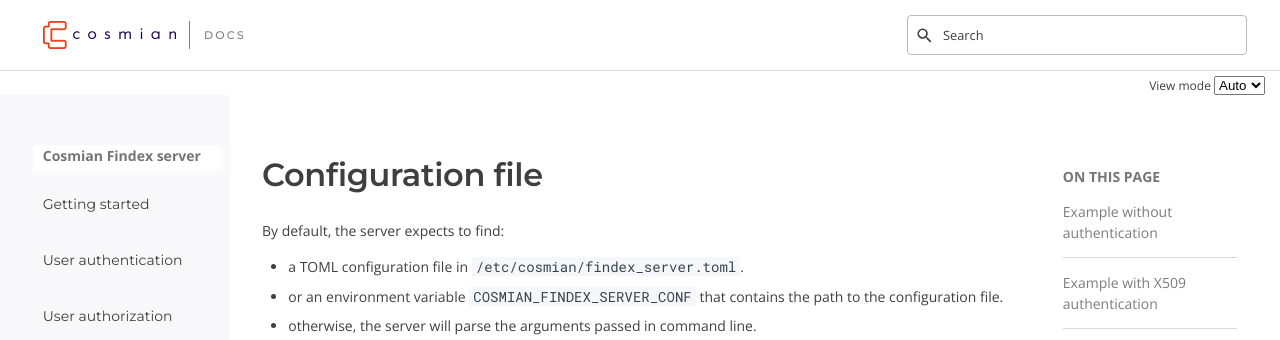
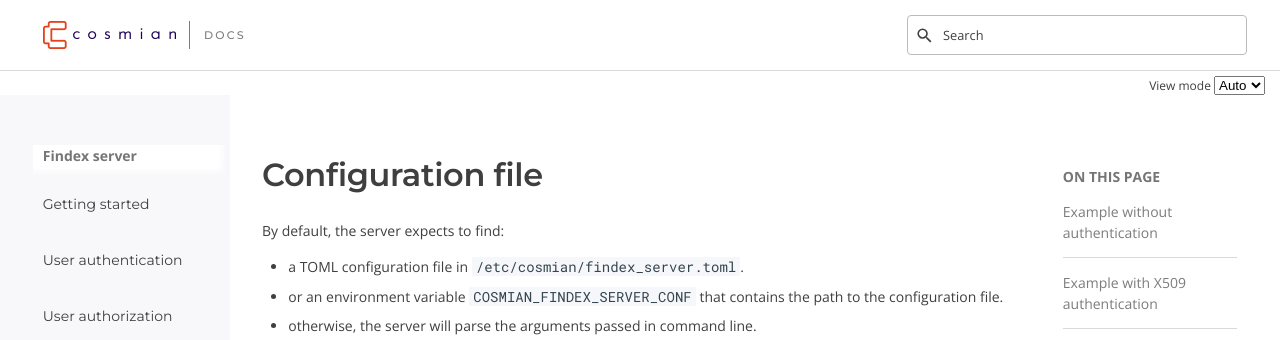
Before and after one commit to Cosmian/findex-server, an MkDocs documentation site: the page built from documentation/docs/configuration.md, in a window 1280 px wide. Shown: the top 340 px of the page. Built offline with MkDocs 1.6.1 and Material for MkDocs 9.7.7, drawn with Linux system fonts in a browser that asks for light colours.

Commit message:
docs: fix menu

```diff
--- a/documentation/mkdocs.yml
+++ b/documentation/mkdocs.yml
@@ -1,5 +1,5 @@
 ---
-site_name: Cosmian Findex server
+site_name: Findex server
 site_url: https://docs.cosmian.com/
 copyright: © Copyright 2018-2024 Cosmian. All rights reserved
 dev_addr: localhost:8003
@@ -50,11 +50,12 @@ plugins:
   - mermaid2
   - kroki
   - meta-descriptions
+
 nav:
   - Getting started: index.md
   - User authentication: authentication.md
   - User authorization: authorization.md
   - Database: database.md
   - Configuration:
-      Configuration file: configuration.md
-      Usage: usage.md
+      - Configuration file: configuration.md
+      - Usage: usage.md
```
Also changed, not shown: documentation/docs/index.md (+7 -0 lines).
